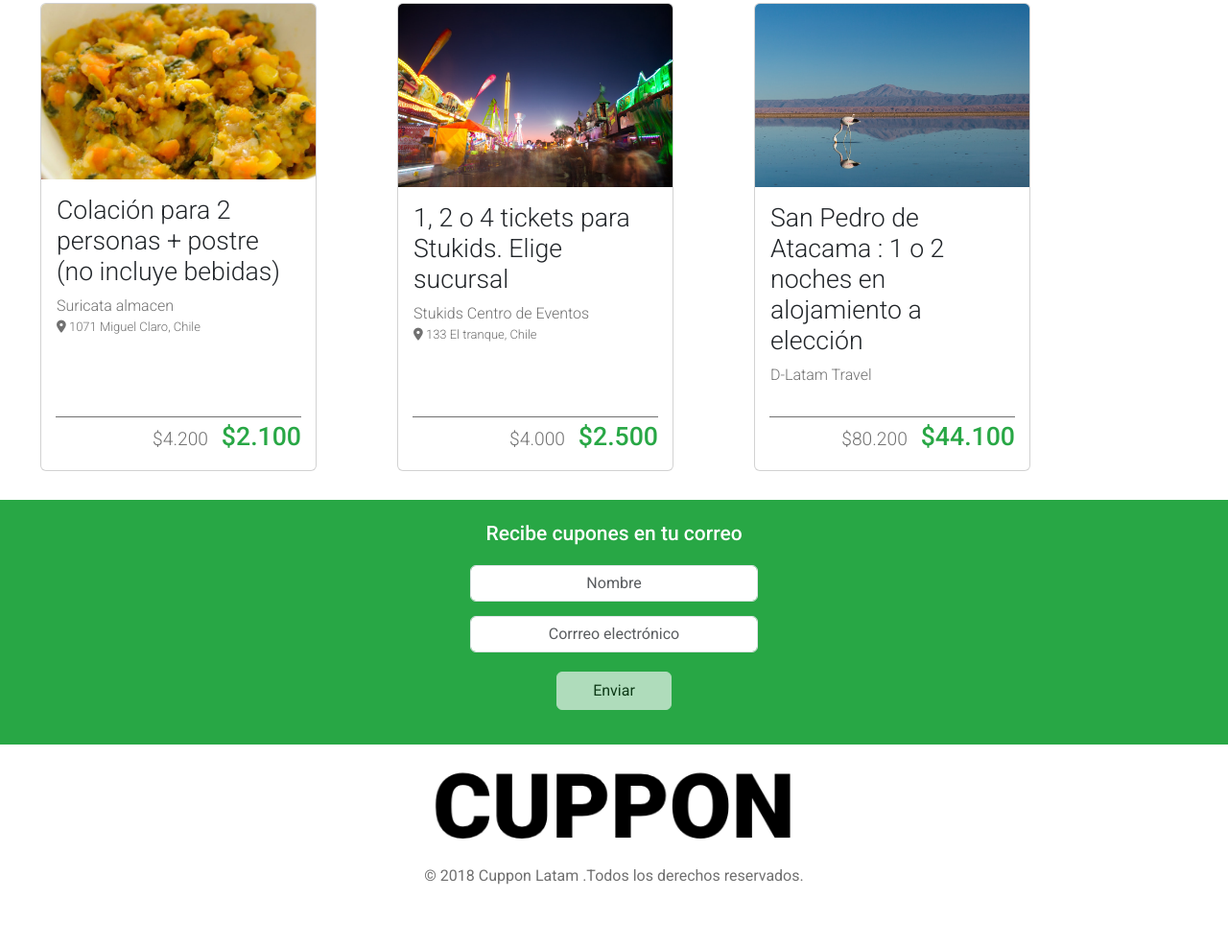
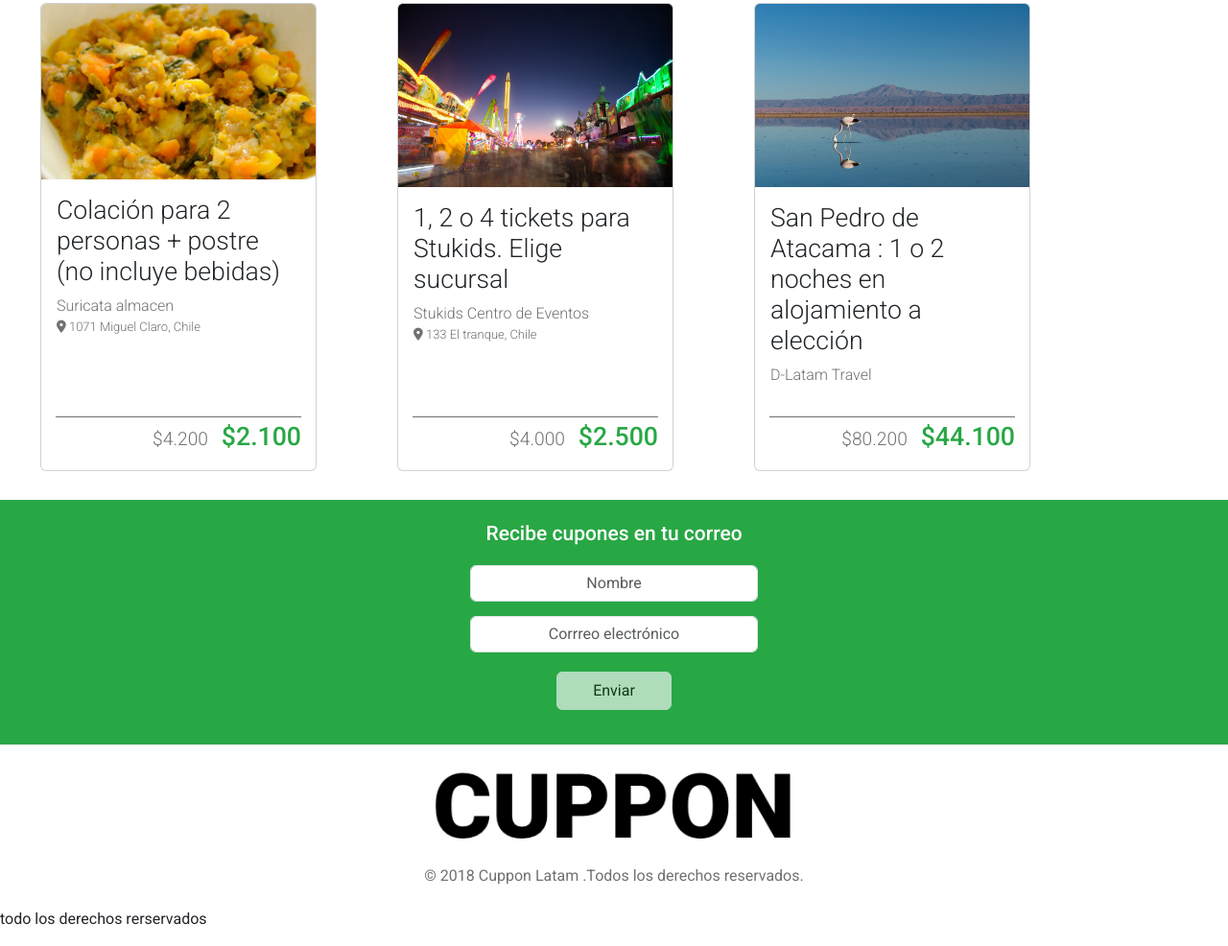
Before and after one commit to 010nicole/desafio-cuppon, a plain HTML site: page index.html in a window 1280 px wide. Shown: the part 653-1639 px from the top of the page at 96% size. Before the commit the page ends 1599 px from the top, so only its background shows below. Drawn offline with nearby package versions, Linux system fonts and the light colour scheme.

Commit message:
agregando parrafo  al footer

```diff
--- a/index.html
+++ b/index.html
@@ -148,6 +148,7 @@
   <script src="https://cdn.jsdelivr.net/npm/bootstrap@5.3.2/dist/js/bootstrap.bundle.min.js"
     integrity="sha384-C6RzsynM9kWDrMNeT87bh95OGNyZPhcTNXj1NW7RuBCsyN/o0jlpcV8Qyq46cDfL"
     crossorigin="anonymous"></script>
+    <p>todo los derechos rerservados</p>
 </body>
 
 </html>
```
Also changed, not shown: 1 other file.
